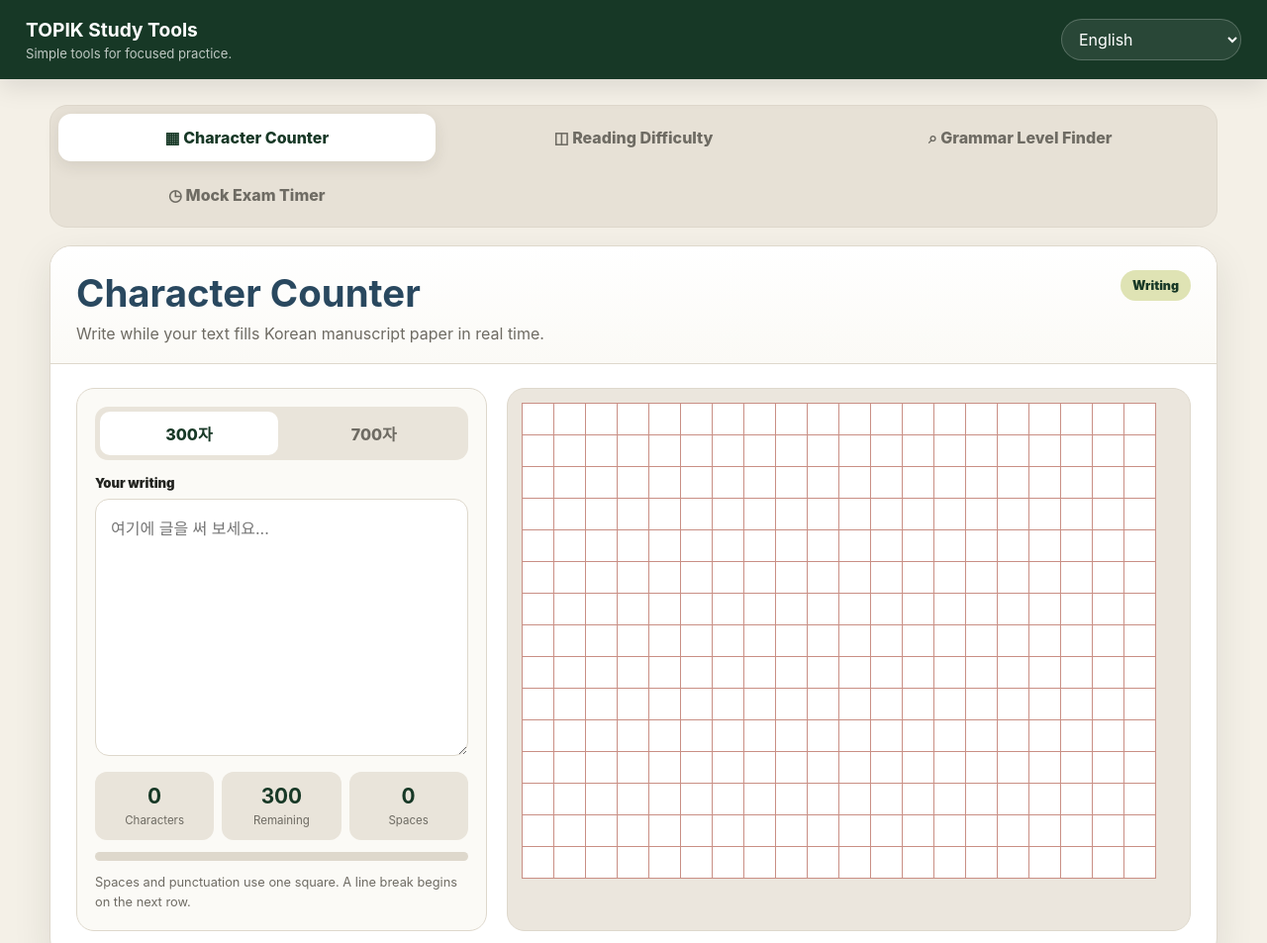
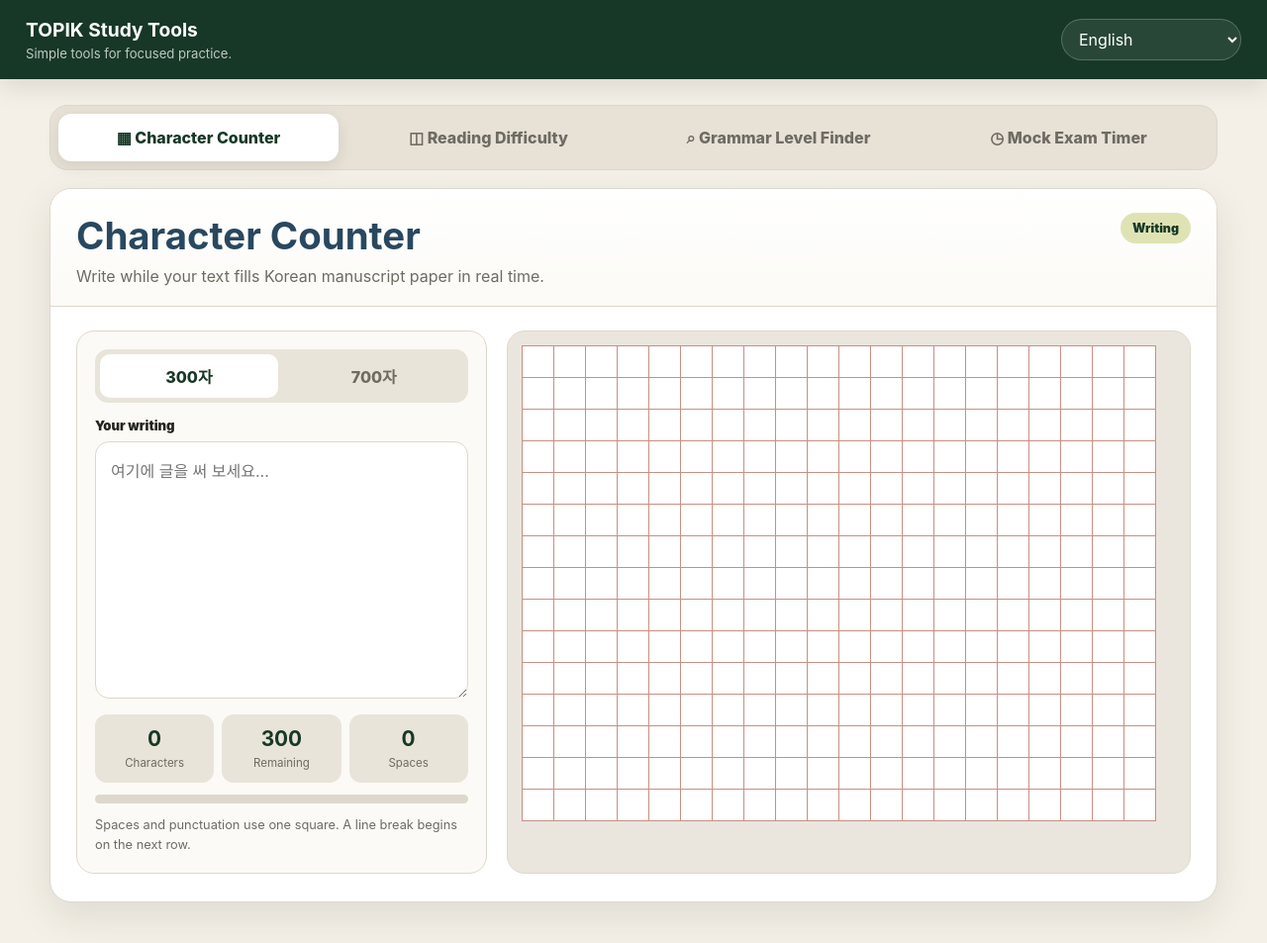
Before and after one commit to langsnack/langsnack-topik-tools, a plain HTML site: page index.html in a window 1280 px wide. Shown: the top 953 px of the page at 99% size. Drawn offline with Linux system fonts and the light colour scheme.

Commit message:
Update index.html

```diff
--- a/index.html
+++ b/index.html
@@ -11,7 +11,7 @@
 .topbar{background:var(--green);color:#fff;padding:18px 26px;display:flex;align-items:center;justify-content:space-between;gap:18px;position:sticky;top:0;z-index:10;box-shadow:0 8px 24px rgba(0,0,0,.1)}
 .topbar h1{margin:0;font-size:1.2rem}.topbar p{margin:4px 0 0;font-size:.82rem;color:rgba(255,255,255,.72)}select{border:1px solid rgba(255,255,255,.22);color:#fff;background:rgba(255,255,255,.08);border-radius:999px;padding:9px 13px}
 .workspace{width:min(1180px,calc(100% - 28px));margin:auto;padding:26px 0 42px}
-.tabs{display:grid;grid-template-columns:repeat(3,1fr);gap:10px;margin-bottom:18px;background:#e7e1d6;padding:8px;border:1px solid var(--line);border-radius:18px}
+.tabs{display:grid;grid-template-columns:repeat(4,1fr);gap:10px;margin-bottom:18px;background:#e7e1d6;padding:8px;border:1px solid var(--line);border-radius:18px}
 .tab{border:0;border-radius:13px;padding:14px 16px;background:transparent;color:var(--muted);font-weight:800}.tab.active{background:#fff;color:var(--green);box-shadow:0 5px 16px rgba(45,51,44,.1)}
 .panel{display:none;background:#fff;border:1px solid var(--line);border-radius:22px;box-shadow:var(--shadow);overflow:hidden}.panel.active{display:block}
 .head{padding:24px 26px 20px;border-bottom:1px solid var(--line);background:linear-gradient(#fff,#fbfaf6);display:flex;justify-content:space-between;gap:20px}.head h2{margin:0;font-size:clamp(1.6rem,4vw,2.4rem);color:var(--blue)}.head p{margin:8px 0 0;color:var(--muted)}.badge{background:var(--olive);color:var(--green);border-radius:999px;padding:8px 12px;font-size:.78rem;font-weight:900;height:max-content}
@@ -33,7 +33,7 @@ label{display:block;margin-bottom:8px;font-size:.82rem;font-weight:900}textarea{
 .db-state.error{color:var(--danger)}
 .sections{display:grid;gap:8px;margin-top:16px}.section{border:1px solid var(--line);border-radius:13px;background:#fff;padding:13px;display:flex;justify-content:space-between}.section.active{background:var(--olive);color:var(--green)}
 .timer{min-height:420px;display:flex;flex-direction:column;justify-content:center;align-items:center}.meta{color:var(--muted);font-weight:800}.clock{font-size:clamp(5rem,13vw,9rem);letter-spacing:-.07em;font-weight:900;color:var(--green);font-variant-numeric:tabular-nums;margin:24px 0}
-@media(max-width:850px){.countergrid,.readergrid,.timergrid{grid-template-columns:1fr}.result{min-height:300px}}@media(max-width:620px){.topbar{padding:15px 16px}.topbar p{display:none}.workspace{width:calc(100% - 16px);padding-top:14px}.tabs{grid-template-columns:1fr}.tab{text-align:left}.head{padding:20px;display:block}.badge{display:inline-block;margin-top:12px}.body{padding:16px}.stats{grid-template-columns:1fr 1fr}.stats .stat:last-child{grid-column:1/-1}.paper{grid-template-columns:repeat(20,28px);grid-auto-rows:28px}.clock{font-size:4.6rem}}
+@media(max-width:850px){.countergrid,.readergrid,.timergrid{grid-template-columns:repeat(4,minmax(0,1fr))}.result{min-height:300px}}@media(max-width:620px){.topbar{padding:15px 16px}.topbar p{display:none}.workspace{width:calc(100% - 16px);padding-top:14px}.tabs{grid-template-columns:1fr}.tab{text-align:left}.head{padding:20px;display:block}.badge{display:inline-block;margin-top:12px}.body{padding:16px}.stats{grid-template-columns:1fr 1fr}.stats .stat:last-child{grid-column:1/-1}.paper{grid-template-columns:repeat(20,28px);grid-auto-rows:28px}.clock{font-size:4.6rem}}
 .sound-option{display:flex;align-items:center;gap:9px;color:var(--muted);font-size:.9rem;margin:0 0 16px}.sound-option input{accent-color:var(--green);width:17px;height:17px}.timerStatus{min-height:22px;color:var(--green);font-weight:800;margin-bottom:10px}.clock{font-variant-numeric:tabular-nums;line-height:1.15;text-align:center}.timer .circle,.timer svg{display:none!important}
 </style>
 </head>
```
